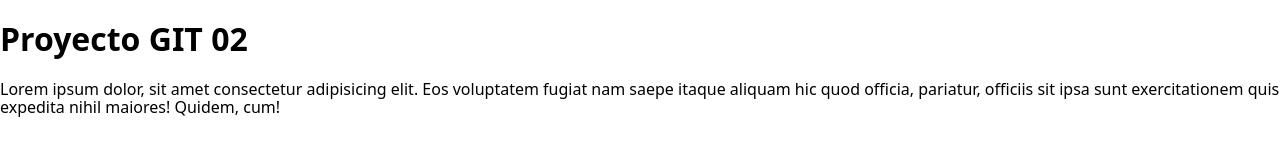
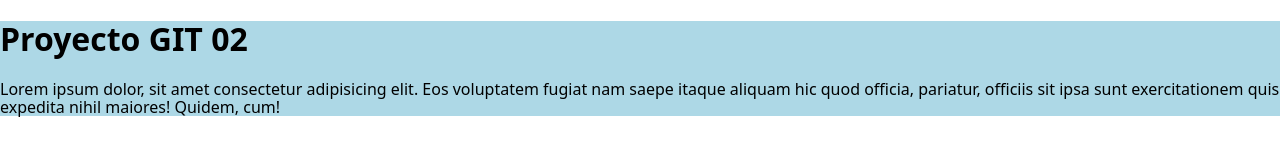
Before and after one commit to Cruz2223/ProyectoGIT02, a plain HTML site: page index.html in a window 1280 px wide. Drawn offline with Linux system fonts and the light colour scheme.

Commit message:
Segunda modificacion

```diff
--- a/index.html
+++ b/index.html
@@ -8,7 +8,13 @@
     <title>ProyectoGIT-02</title>
 </head>
 <body>
-    <h1>Proyecto GIT 02</h1>
-    <p>Lorem ipsum dolor, sit amet consectetur adipisicing elit. Eos voluptatem fugiat nam saepe itaque aliquam hic quod officia, pariatur, officiis sit ipsa sunt exercitationem quis expedita nihil maiores! Quidem, cum!</p>
+    <header>
+        <div class="logo">
+        <h1>Proyecto GIT 02</h1>
+        <p>Lorem ipsum dolor, sit amet consectetur adipisicing elit. Eos voluptatem fugiat nam saepe itaque aliquam hic quod officia, pariatur, officiis sit ipsa sunt exercitationem quis expedita nihil maiores! Quidem, cum!</p>
+    </header>
+
+
+
 </body>
 </html>
--- a/styles.css
+++ b/styles.css
@@ -0,0 +1,4 @@
+header{
+    width: 100%;
+    background-color: lightblue;
+}
```
